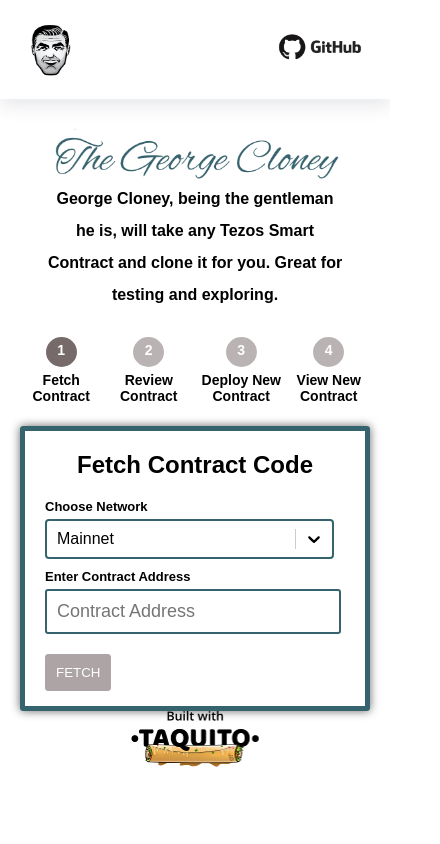
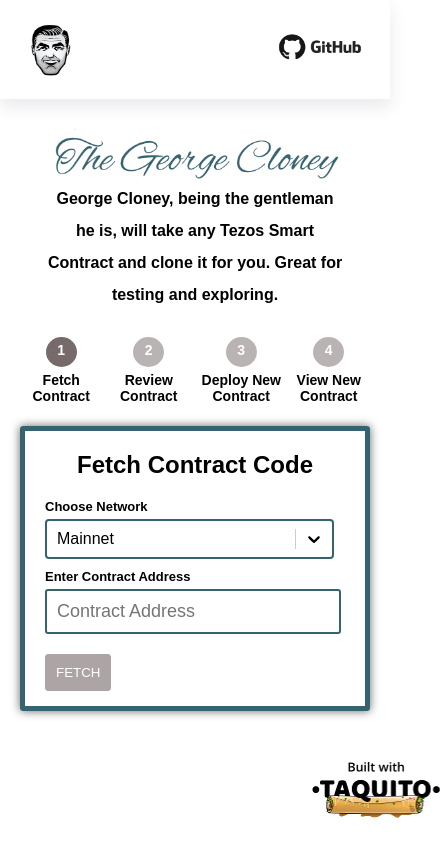
Before and after one commit to ecadlabs/george-cloney, a React (Create React App) app: page / in a window 390 px wide. Shown: the whole page, 440 px wide, since content can reach past the window. Built offline with nearby package versions, Linux system fonts and the light colour scheme.

Commit message:
chore: update logo palcement

```diff
--- a/src/App.css
+++ b/src/App.css
@@ -35,11 +35,7 @@
     width: 300px;
   }
   .built-with-taquito-logo {
-    display: flex !important;
-    justify-content: center !important;
-    margin: 0 auto !important;
-    /* margin: 0 auto !important;*/
-    margin-bottom: 1-00px !important;
+    margin-top: 6vh !important;
   }
 }
 
@@ -222,8 +218,7 @@
 }
 
 .built-with-taquito-logo {
-  margin-top: 14vw;
-  margin-bottom: -10vw;
+  margin-top: 15vh;
   margin-right: 30px;
   margin-left: 80vw;
 }
```
